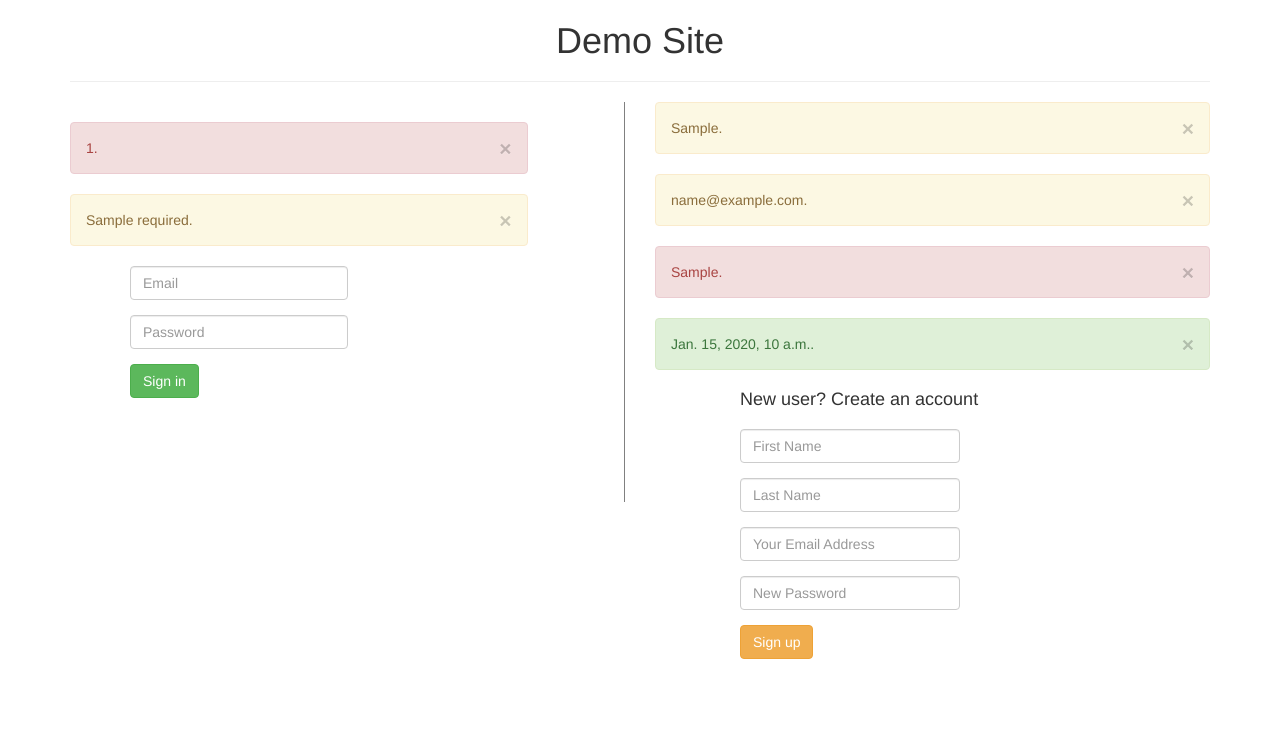
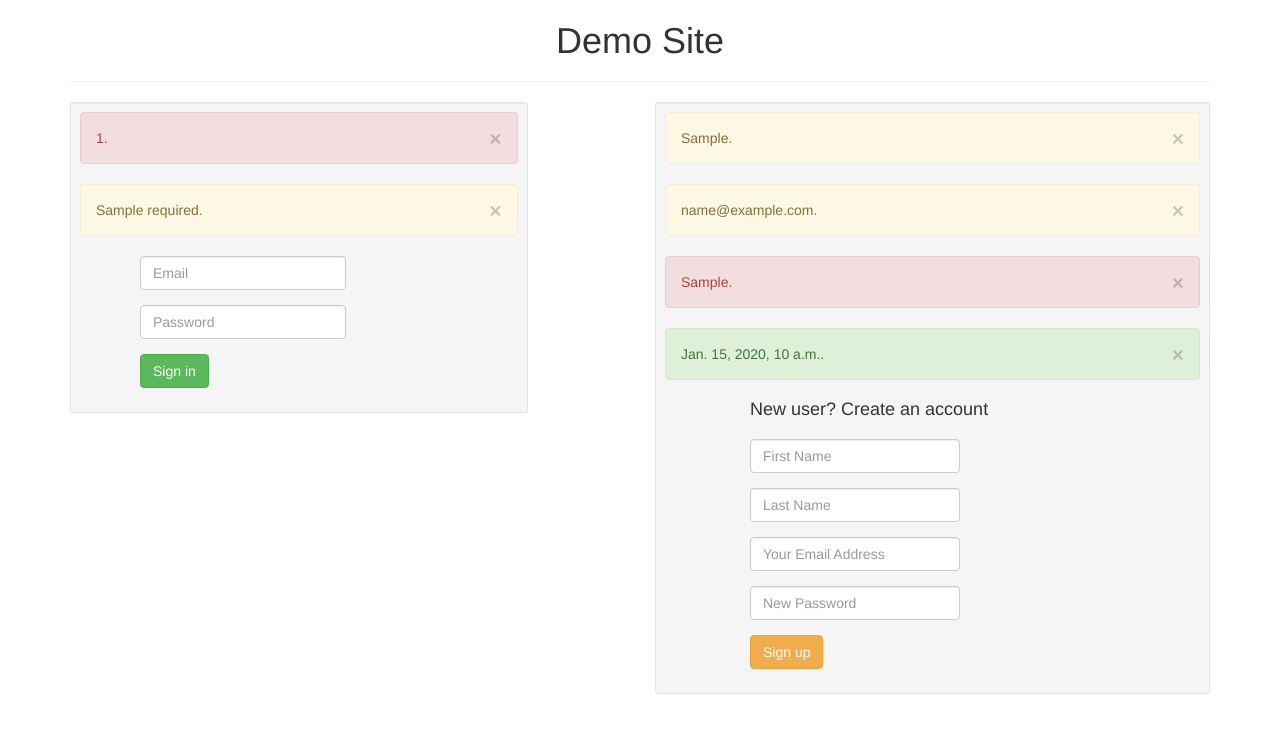
Before and after one commit to niravjoshi/upload, a Django app: template mysite/upload/templates/login.html in a window 1280 px wide. Shown: the top 733 px of the page. Run offline with Django 3.2, Linux system fonts and the light colour scheme; the template is opened without the code that fills it: most values are stand-ins (such as "Sample title", 1, 10 or a date in 2020); some libraries are stand-ins or nearby versions.

Commit message:
Added some css, corrected redirection from login to upload page

```diff
--- a/mysite/upload/static/css/gretel.css
+++ b/mysite/upload/static/css/gretel.css
@@ -29,6 +29,10 @@
     margin-left: 85px;
     margin-top: 20px;
 }
+
+.logout-button {
+    margin-left: 20px;
+    margin-right: -700px;
 
 .error-without-list {
     color: #b94a48;
--- a/mysite/upload/templates/base.html
+++ b/mysite/upload/templates/base.html
@@ -21,35 +21,36 @@
 <body>
     <div class="container">
         <div class="row">
-            <div class="col-md-12">
+            <div class="col-xs-12">
             </div>
         </div>
         <div class="row">
-            <div class="col-md-12">
+            <div class="col-xs-12">
                 {% block "top" %}
                 <div class="text-center">
-                    <h1> Demo Site </h1>
+                    <h4>
                     {% if user.first_name %}
-                        <div class="col-md-12"
-                            <span class="">Hi, {{ user.first_name }}</span>
-                            <a href="/logout/" class="btn btn-danger" role="button">Logout</a>
-                        </div>
+                        <span class="well well-sm"><i>Hello, {{ user.first_name }}</i></span>
+                            <a href="/logout/" class="btn btn-danger logout-button" role="button">Logout</a>
+                    {% else %}
+                        <h1> Demo Site </h1>
                     {% endif %}
+                    </h4>
                 </div>
                 <hr>
                 {% endblock %}
             </div>
         </div>
         <div class="row">
-            <div class="col-md-5">
+            <div class="col-xs-5">
                 {% block "left" %}
                 {% endblock %}
             </div>
-            <div class="col-md-1">
+            <div class="col-xs-1">
                 {% block "middle" %}
                 {% endblock %}
             </div>
-            <div class="col-md-6">
+            <div class="col-xs-6">
                 {% block "right" %}
                 {% endblock %}
             </div>
--- a/mysite/upload/templates/login.html
+++ b/mysite/upload/templates/login.html
@@ -1,8 +1,7 @@
 {% extends "base.html" %}
+
 {% block "left" %}
-<table class="table">
-</table>
-
+<div class="well well-sm">
 {% if invalid %}
     <div class="alert alert-danger">
         <button type="button" class="close" data-dismiss="alert"
@@ -18,35 +17,36 @@
     </div>
 {% endif %}
 
-{% url "upload" user.id as upload_file %}
-<form name="upload" class="form-horizontal left-block-top"  action="{{ upload_file }}"
+{% url "login" as login_page %}
+
+<form name="upload" class="form-horizontal left-block-top "  action="{{ login_page }}"
     method="POST">
     {% csrf_token %}
   <div class="form-group login-width">
-    <div class="col-md-6">
+    <div class="col-xs-6">
         <input type="text" class="form-control" id="id_email" name="email" placeholder="Email">
     </div>
   </div>
   <div class="form-group login-width">
-    <div class="col-md-6">
+    <div class="col-xs-6">
         <input type="password" class="form-control" id="id_password" name="password" placeholder="Password">
         <input type="hidden" name="login_page" value="login_page">
     </div>
   </div>
   <div class="form-group">
-    <div class="col-md-2">
+    <div class="col-xs-2">
         <input type="submit" class="btn btn-success" value="Sign in">
     </div>
   </div>
 </form>
+</div>
 {% endblock %}
 
 {% block "middle" %}
-<div class="line-center">
-</div>
 {% endblock %}
 
 {% block "right" %}
+<div class="well well-sm">
 {% if some_error %}
     <div class="alert alert-danger">
         <button type="button" class="close" data-dismiss="alert"
@@ -83,37 +83,36 @@
     </div>
 {% endif %}
 
-{% url "login" as login_page %}
 <h4 class="right-block-left">New user? Create an account</h4>
 <form name="upload" class="form-horizontal form-left-top"  action="{{ login_page }}"
     method="POST">
     {% csrf_token %}
   <div class="form-group">
-    <div class="col-md-6">
+    <div class="col-xs-6">
         <input type="text" class="form-control" id="id_first_name" name="first_name" placeholder="First Name">
     </div>
   </div>
   <div class="form-group">
-    <div class="col-md-6">
+    <div class="col-xs-6">
         <input type="text" class="form-control" id="id_last_name" name="last_name" placeholder="Last Name">
     </div>
   </div>
   <div class="form-group">
-    <div class="col-md-6">
+    <div class="col-xs-6">
         <input type="text" class="form-control" id="id_email" name="email" placeholder="Your Email Address">
     </div>
   </div>
   <div class="form-group">
-    <div class="col-md-6">
+    <div class="col-xs-6">
         <input type="password" class="form-control" id="id_password" name="password" placeholder="New Password">
     </div>
   </div>
 
   <div class="form-group">
-    <div class="col-md-2">
+    <div class="col-xs-2">
         <input type="submit" class="btn btn-warning" value="Sign up">
     </div>
   </div>
 </form>
-
+</div>
 {% endblock %}
--- a/mysite/upload/urls.py
+++ b/mysite/upload/urls.py
@@ -2,6 +2,6 @@ from django.conf.urls import patterns, include, url
 
 urlpatterns = patterns('',
         url(r'^login/$', 'upload.views.login_page', name='login_page'),
-        url(r'^upload/(?P<id>\d+)/$', 'upload.views.upload', name='upload'),
+        url(r'^upload/$', 'upload.views.upload', name='upload'),
         url(r'logout/$', 'upload.views.logout_page', name='logout_page'),
 )
```
Also changed, not shown: mysite/upload/templates/upload.html (+6 -5 lines), mysite/upload/views.py (+11 -10 lines).
